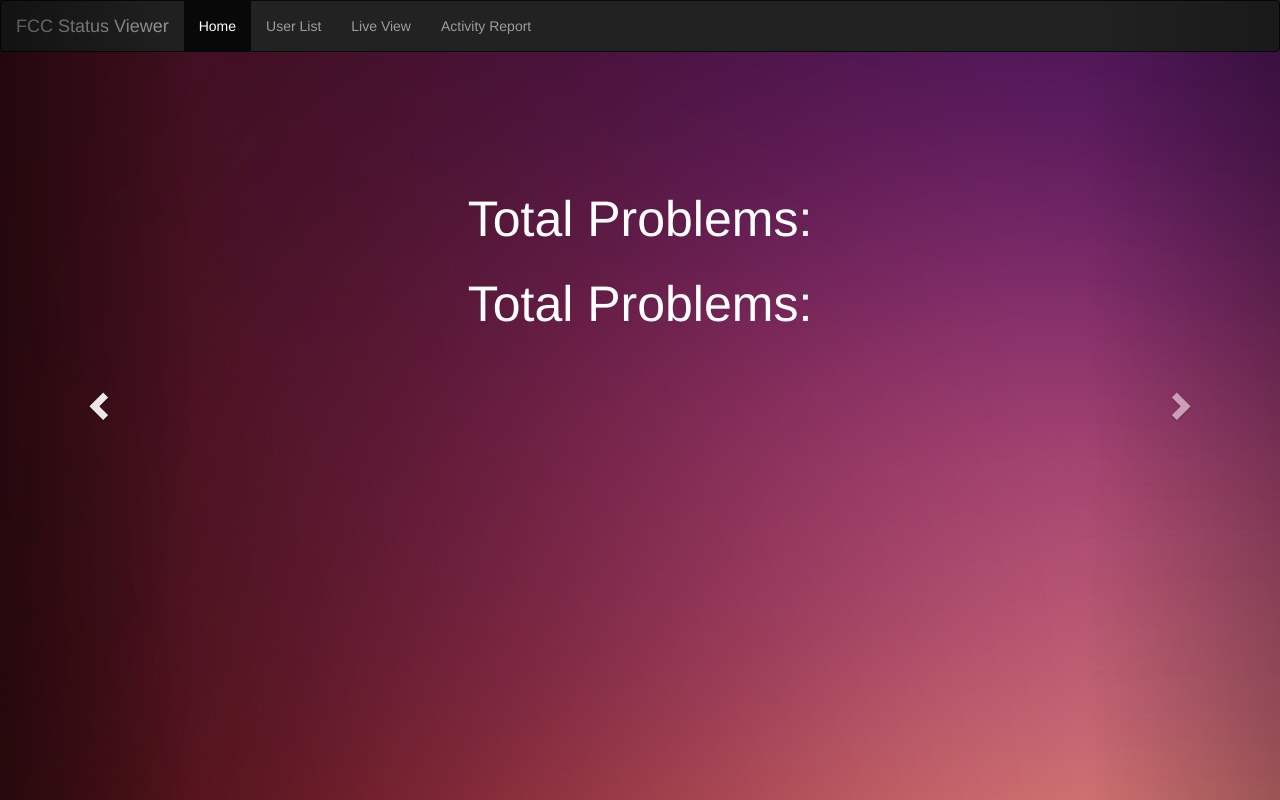
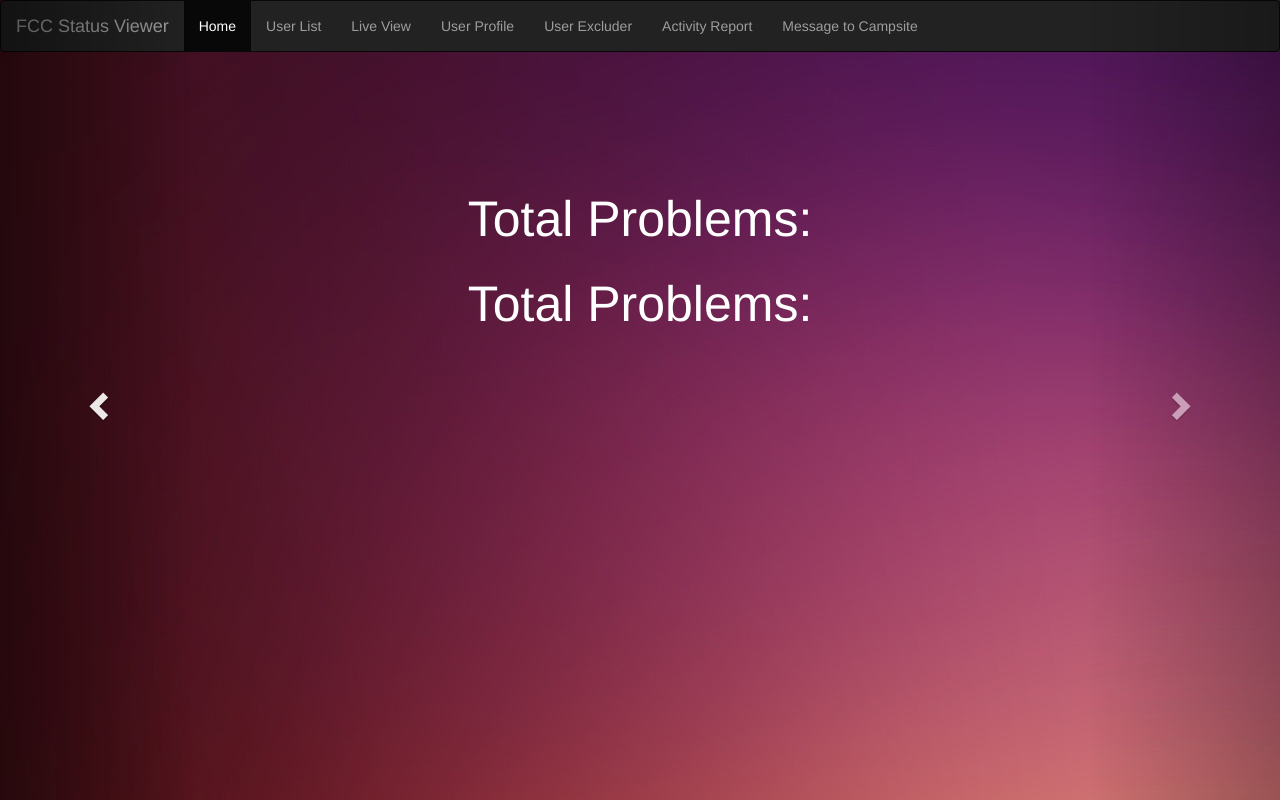
Before and after one commit to ddrdushy/mini-project, a PHP site: page / in a window 1280 px wide. Run offline with PHP 8.4, Linux system fonts and the light colour scheme; data that the repository does not hold is empty; some libraries are stand-ins or nearby versions.

Commit message:
sql query redefined

```diff
--- a/index.php
+++ b/index.php
@@ -55,8 +55,11 @@ if (!$link) {
         <ul class="nav navbar-nav">
           <li class="active"><a href="#">Home</a></li>
           <li><a href="userlist.php">User List</a></li>
-          <li><a href="#">Live View</a></li>
-          <li><a href="#">Activity Report</a></li>
+          <li><a href="http://fcc-status.herokuapp.com" target="_blank">Live View</a></li>
+          <li><a href="userprofile.php">User Profile</a></li>
+          <li><a href="userexcluder.php">User Excluder</a></li>
+          <li><a href="activity.php">Activity Report</a></li>
+          <li><a href="message.php">Message to Campsite</a></li>
         </ul>
       </div>
     </nav>
@@ -77,7 +80,8 @@ if (!$link) {
       <!-- Wrapper for slides -->
       <div class="carousel-inner" role="listbox">
       <?php
-      $qry="SELECT * FROM `daily_count`";
+      $qry="SELECT * FROM `daily_count` where `u_date`='".date('Y-m-d',strtotime("-1 days"))."'";
+      //echo $qry;
       $qry2=mysqli_query($link,$qry) or die (mysqli_error($link));
       while($row = mysqli_fetch_array($qry2, MYSQL_ASSOC)) {
             $pts=$row['pts_count'];
@@ -98,7 +102,8 @@ if (!$link) {
                     </div>
                 </div>";
 
-      $qry="SELECT `user`.`name`,`user`.`url`,`daily_update`.`points` FROM `daily_update`,`user` WHERE `user`.`uid`=`daily_update`.`uid` and `daily_update`.`r_date`='2016-09-25' limit 3";
+      $qry="SELECT `user`.`name`,`user`.`url`,`daily_update`.`points` FROM `daily_update`,`user` WHERE `user`.`uid`=`daily_update`.`uid` and `daily_update`.`r_date`='".date('Y-m-d',strtotime("-1 days"))."' ORDER BY `daily_update`.`points` DESC limit 3";
+      //echo $qry;
       $qry2=mysqli_query($link,$qry) or die (mysqli_error($link));
       $count=0;
        while($row = mysqli_fetch_array($qry2, MYSQL_ASSOC)) {
@@ -161,8 +166,7 @@ if (!$link) {
         <span class="glyphicon glyphicon-chevron-right" aria-hidden="true"></span>
         <span class="sr-only">Next</span>
       </a>
-        </div>
-          </div>
+      </div>
     <!--carousel end -->
 
   </body>
```
